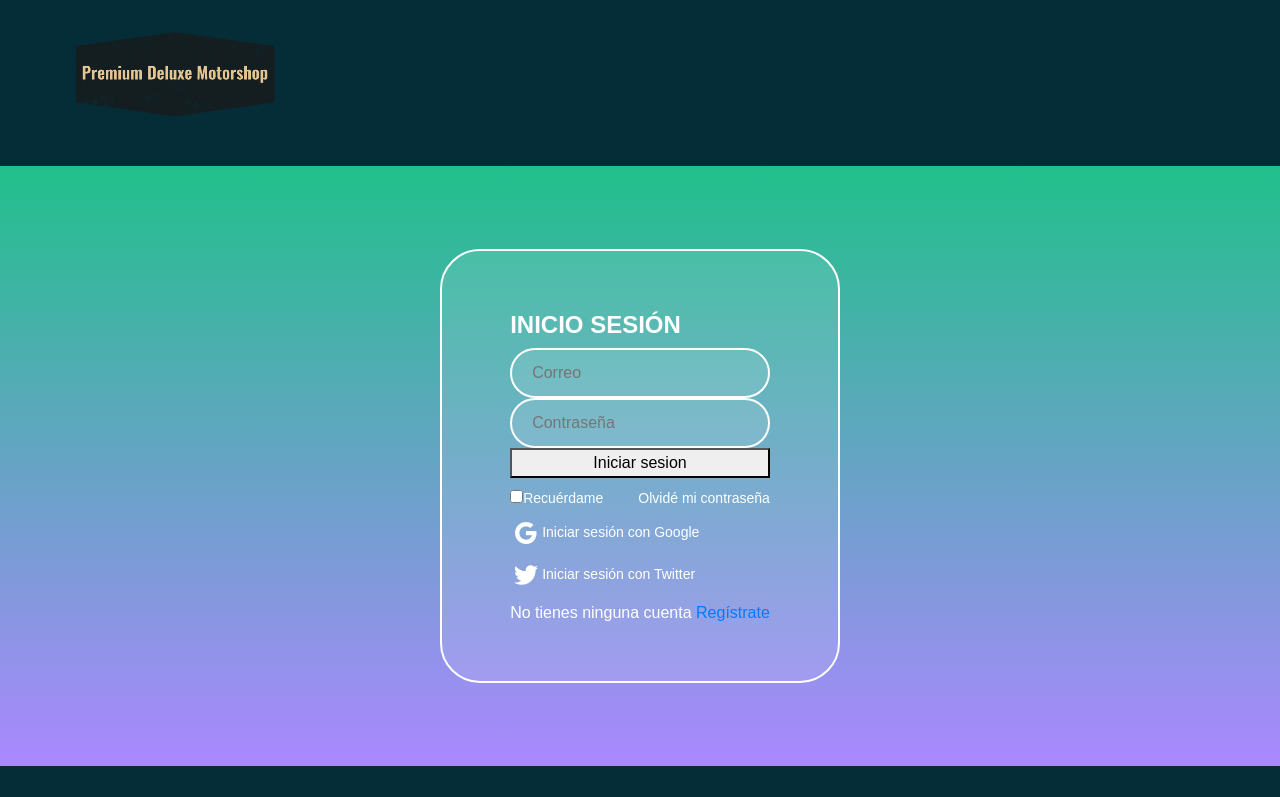
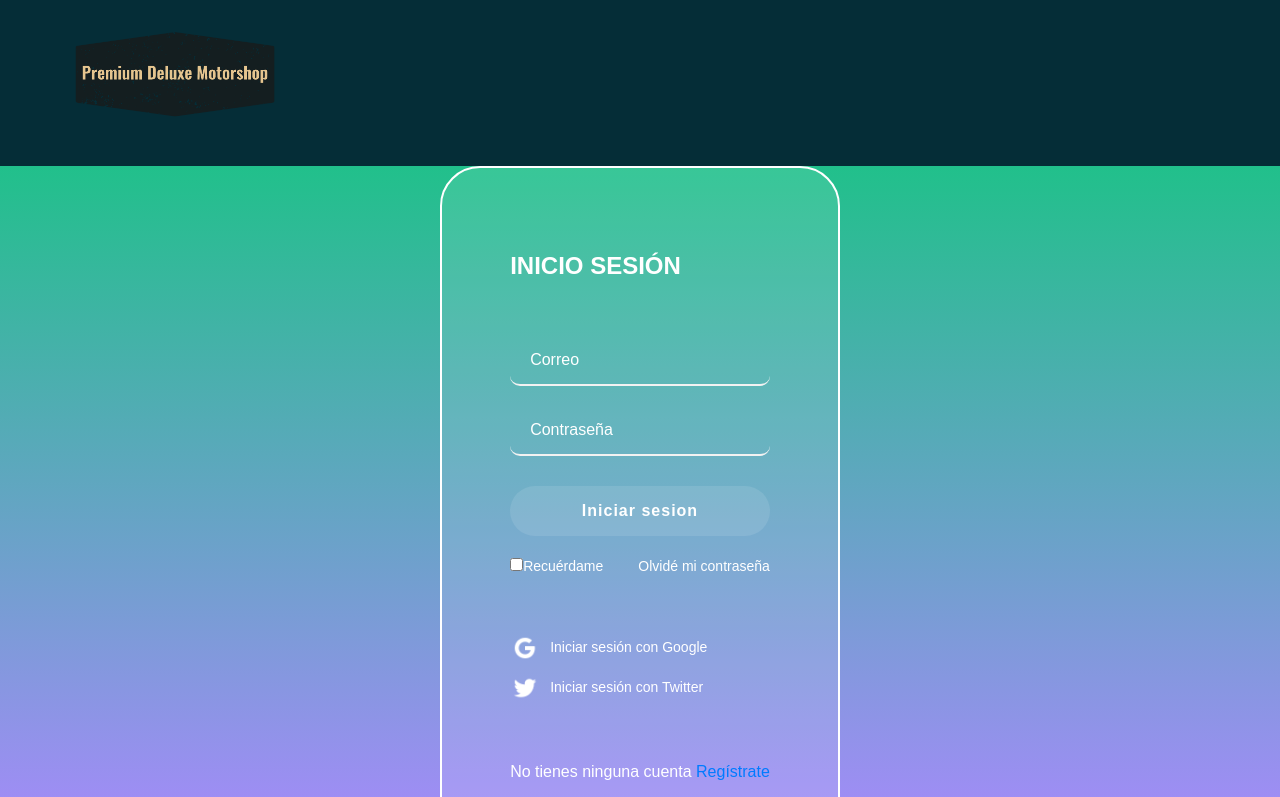
Before and after one commit to J0seRivera/web-dev, a React (Create React App) app: page /login in a window 1280 px wide. Shown: the top 797 px of the page. Built offline with nearby package versions, Linux system fonts and the light colour scheme.

Commit message:
modificando estilos del login

```diff
--- a/src/assets/styles/components/Login.scss
+++ b/src/assets/styles/components/Login.scss
@@ -15,8 +15,8 @@
     border-radius: 40px;
     color: white;
     padding: 60px 68px 40px;
-    // min-height: 700px;
-    // width: 300px;
+    min-height: 700px;
+    //width: 300px;
     display: flex;
     justify-content: space-around;
     flex-direction: column;
@@ -55,7 +55,7 @@
     margin-bottom: 10px;
   }
 
-  .login__container--social-media > div > imga {
+  .login__container--social-media > div > img {
     width: 30px;
     margin-right: 10px;
   }
@@ -87,3 +87,48 @@
   .login__container--inicio a:hover {
     text-decoration: underline;
   }
+
+.Login__input {
+  background-color: transparent;
+  border-left: 0;
+  border-right: 0;
+  border-top: 0;
+  border-bottom: 2px solid #f2f2f2;
+  font-family: 'Mulish', sans-serif;
+  margin-bottom: 20px;
+  padding: 0px 20px;
+  outline: none;
+  height: 50px;
+  color: white;
+  border-radius: 10px;
+}
+input:-webkit-autofill,
+input:-webkit-autofill:hover,
+input:-webkit-autofill:focus,
+textarea:-webkit-autofill,
+textarea:-webkit-autofill:hover,
+textarea:-webkit-autofill:focus,
+select:-webkit-autofill,
+select:-webkit-autofill:hover,
+select:-webkit-autofill:focus {
+  -webkit-text-fill-color: white;
+ // -webkit-box-shadow: 0 0 0px 1000px #000 inset;
+  transition: background-color 5000s ease-in-out 0s;
+}
+::placeholder {
+  color: white;
+}
+
+.Login__button {
+  background-color: rgba(255, 255, 255, .1);
+  border: none;
+  border-radius: 25px;
+  color: white;
+  cursor: pointer;
+  font-family: 'Mulish', sans-serif;
+  font-size: 16px;
+  font-weight: bold;
+  height: 50px;
+  letter-spacing: 1px;
+  margin: 10px 0;
+}
--- a/src/components/Header.jsx
+++ b/src/components/Header.jsx
@@ -87,16 +87,7 @@ const Header = (props) => {
                 <Link to='/login'>Iniciar Sesión</Link>
               </li>
             }
-
-
-
-            <li>
-              <Link to='/register'>
-                Iniciar sesión
-            </Link>
-            </li>
           </ul>
-
         </div>
       </div>
     </header>
--- a/src/containers/Login.jsx
+++ b/src/containers/Login.jsx
@@ -31,19 +31,19 @@ const Login = props => {
           <form action="" className="login__container--form" onSubmit={handleSubmit}>
             <input
               name="email"
-              className="input"
+              className="Login__input"
               type="text"
               placeholder="Correo"
               onChange={handleInput}
             />
             <input
               name="password"
-              className="input"
+              className="Login__input"
               type="password"
               placeholder="Contraseña"
               onChange={handleInput}
             />
-            <button className="button">Iniciar sesion</button>
+            <button className="Login__button">Iniciar sesion</button>
             <div className="login__container--remember-me">
               <label>
                 <input type="checkbox" id="cbox1" value="checkbox" />Recuérdame
--- a/src/containers/Register.jsx
+++ b/src/containers/Register.jsx
@@ -8,10 +8,10 @@ const Registrer = () => (
       <section className="login__container">
         <h2>Regístrate</h2>
         <form action="" className="login__container--form">
-          <input className="input" type="text" placeholder="Nombre" />
-          <input className="input" type="text" placeholder="Correo" />
-          <input className="input" type="password" placeholder="Contraseña" />
-          <button className="button">Registrarme</button>
+          <input className="Login__input" type="text" placeholder="Nombre" />
+          <input className="Login__input" type="text" placeholder="Correo" />
+          <input className="Login__input" type="password" placeholder="Contraseña" />
+          <button className="Login__button">Registrarme</button>
         </form>
         <div className="login__container--inicio">
           <Link to='/login'>Iniciar sesión</Link>
```
